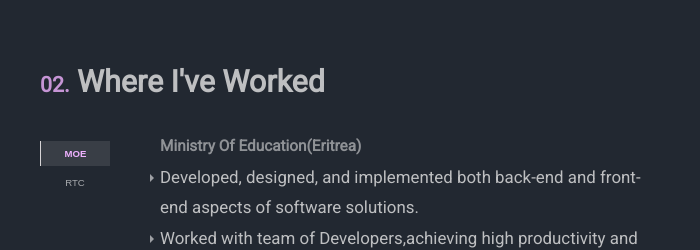
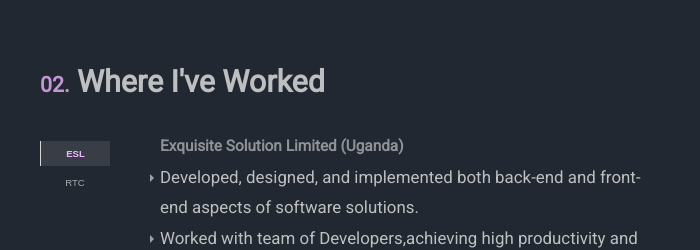
Before and after one commit to TedTes/tedtes, a website: page index.html in a window 1280 px wide. Shown: the part 1220-1470 px from the top of the page, 290-990 px from the left. Drawn offline with Linux system fonts and the light colour scheme.

Commit message:
company role changed

```diff
--- a/index.html
+++ b/index.html
@@ -133,13 +133,13 @@
     <h2><span>02.</span> Where I've Worked</h2>
     <div class="work-container">
         <ul class="work-btns">
-            <li><button  class="moe-btn "  onclick="openTab('moe')">MOE</button></li>
+            <li><button  class="moe-btn "  onclick="openTab('moe')">ESL</button></li>
             <li><button class="rtc-btn "  onclick="openTab('rtc')">RTC</button></li>
         </ul>
         <div class="work-desc-container">
 
             <ul id="moe" class="work-desc">
-                <h4 style="font-size:.8em; opacity:.7">Ministry Of Education(Eritrea)</h4>
+                <h4 style="font-size:.8em; opacity:.7">Exquisite Solution Limited (Uganda)</h4>
                 <li>Developed, designed, and implemented both back-end and front-end aspects of software solutions.</li>
                 <li> Worked with team of Developers,achieving high productivity and growth </li>
                 <li>Develop and utilize local project management application for the entire software development system</li>
```
